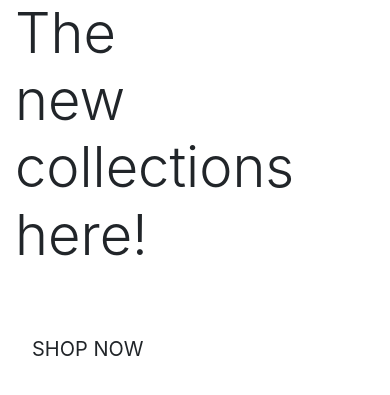
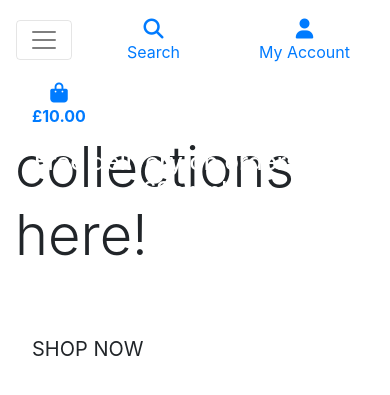
Before and after one commit to Matt-Wilshaw/fabric-focus, a Django app: template home/templates/home/index.html in a window 390 px wide. Shown: the top 395 px of the page. Run offline with Django 3.2, Linux system fonts and the light colour scheme; the template is opened without the code that fills it: most values are stand-ins (such as "Sample title", 1, 10 or a date in 2020); some libraries are stand-ins or nearby versions.

Commit message:
Added mobile header and main navnar

```diff
--- a/templates/base.html
+++ b/templates/base.html
@@ -17,21 +17,14 @@
   {% block corecss %}
   <link rel="stylesheet" href="https://stackpath.bootstrapcdn.com/bootstrap/4.4.1/css/bootstrap.min.css"
     integrity="sha384-Vkoo8x4CGsO3+Hhxv8T/Q5PaXtkKtu6ug5TOeNV6gBiFeWPGFN9MuhOf23Q9Ifjh" crossorigin="anonymous">
-  <link rel="preconnect" href="https://fonts.googleapis.com">
-  <link rel="preconnect" href="https://fonts.gstatic.com" crossorigin>
-  <link
-    href="https://fonts.googleapis.com/css2?family=Lato:ital,wght@0,100;0,300;0,400;0,700;0,900;1,100;1,300;1,400;1,700;1,900&display=swap"
-    rel="stylesheet">
+  <link rel="stylesheet" href="https://fonts.googleapis.com/css?family=Lato&display=swap">
   <link rel="stylesheet" href="{% static 'css/base.css' %}">
   {% endblock %}
 
   {% block extra_css %}
   {% endblock %}
 
-  {% block corejs %}
-  {% comment %}Core JS moved to the end of the body for non-blocking load. Override this block in child templates if
-  needed.{% endcomment %}
-  {% endblock %}
+
 
   {% block extra_js %}
   {% endblock %}
@@ -91,15 +84,30 @@
                 <div><i class="fas fa-shopping-bag fa-lg"></i></div>
                 <p class="my-0">
                   {% if grand_total %}
-                  ${{ grand_total|floatformat:2 }}
+                  £{{ grand_total|floatformat:2 }}
                   {% else %}
-                  $0.00
+                  £0.00
                   {% endif %}
                 </p>
               </div>
             </a>
           </li>
         </ul>
+      </div>
+    </div>
+    <div class="row bg-white">
+      <nav class="navbar navbar-expand-lg navbar-light w-100">
+        <button class="navbar-toggler" type="button" data-toggle="collapse" data-target="#main-nav"
+          aria-controls="main-nav" aria-expanded="false" aria-label="Toggle navigation">
+          <span class="navbar-toggler-icon"></span>
+        </button>
+        {% include 'includes/mobile-top-header.html' %}
+        {% include 'includes/main-nav.html' %}
+      </nav>
+    </div>
+    <div id="delivery-banner" class="row text-center">
+      <div class="col bg-black text-white">
+        <h4 class="logo-font my-1">Free delivery on orders over £{{ free_shipping_threshold }}!</h4>
       </div>
     </div>
   </header>
--- /dev/null
+++ b/templates/includes/main-nav.html
@@ -0,0 +1,50 @@
+<div class="collapse navbar-collapse" id="main-nav">
+    <ul class="navbar-nav w-auto mx-auto">
+        <li class="nav-item dropdown">
+            <a class="logo-font font-weight-bold nav-link text-black mr-5" href="#" id="all-products-link" data-toggle="dropdown" aria-haspopup="true" aria-expanded="false">
+                All Products
+            </a>
+            <div class="dropdown-menu border-0" aria-labelledby="all-products-link">
+                <a href="" class="dropdown-item">By Price</a>
+                <a href="" class="dropdown-item ">By Rating</a>
+                <a href="" class="dropdown-item ">By Category</a>
+                <a href="" class="dropdown-item">All Products</a>
+            </div>
+        </li>
+
+        <li class="nav-item dropdown">
+            <a class="logo-font font-weight-bold nav-link text-black mr-5" href="#" id="clothing-link" data-toggle="dropdown" aria-haspopup="true" aria-expanded="false">
+                Clothing
+            </a>
+            <div class="dropdown-menu border-0" aria-labelledby="clothing-link">
+                <a href="" class="dropdown-item">Activewear &amp; Essentials</a>
+                <a href="" class="dropdown-item">Jeans</a>
+                <a href="" class="dropdown-item">Shirts</a>
+                <a href="" class="dropdown-item">All Clothing</a>
+            </div>
+        </li>
+
+        <li class="nav-item dropdown">
+            <a class="logo-font font-weight-bold nav-link text-black mr-5" href="#" id="homeware-link" data-toggle="dropdown" aria-haspopup="true" aria-expanded="false">
+                Homeware
+            </a>
+            <div class="dropdown-menu border-0" aria-labelledby="homeware-link">
+                <a href="" class="dropdown-item">Bed &amp; Bath</a>
+                <a href="" class="dropdown-item">Kitchen &amp; Dining</a>
+                <a href="" class="dropdown-item">All Homeware</a>
+            </div>
+        </li>
+
+        <li class="nav-item dropdown">
+            <a class="logo-font font-weight-bold nav-link text-black" href="#" id="specials-link" data-toggle="dropdown" aria-haspopup="true" aria-expanded="false">
+                Special Offers
+            </a>
+            <div class="dropdown-menu border-0" aria-labelledby="specials-link">
+                <a href="" class="dropdown-item">New Arrivals</a>
+                <a href="" class="dropdown-item">Deals</a>
+                <a href="" class="dropdown-item">Clearance</a>
+                <a href="" class="dropdown-item">All Specials</a>
+            </div>
+        </li>
+    </ul>
+</div>
--- /dev/null
+++ b/templates/includes/mobile-top-header.html
@@ -0,0 +1,56 @@
+<li class="list-inline-item">
+    <a class="text-black nav-link d-block d-lg-none" href="#" id="mobile-search" data-toggle="dropdown" aria-haspopup="true" aria-expanded="false">
+        <div class="text-center">
+            <div><i class="fas fa-search fa-lg"></i></div>
+            <p class="my-0">Search</p>
+        </div>
+    </a>
+    <div class="dropdown-menu border-0 w-100 p-3 rounded-0 my-0" aria-labelledby="mobile-search">
+        <form class="form" method="GET" action="">
+            <div class="input-group w-100">
+                <input class="form-control border border-black rounded-0" type="text" name="q" placeholder="Search our site">
+                <div class="input-group-append">
+                    <button class="form-control form-control btn btn-black border border-black rounded-0" type="submit">
+                        <span class="icon">
+                            <i class="fas fa-search"></i>
+                        </span>
+                    </button>
+                </div>
+            </div>
+        </form>
+    </div>
+</li>
+<li class="list-inline-item dropdown">
+    <a class="text-black nav-link d-block d-lg-none" href="#" id="user-options" data-toggle="dropdown" aria-haspopup="true" aria-expanded="false">
+        <div class="text-center">
+            <div><i class="fas fa-user fa-lg"></i></div>
+            <p class="my-0">My Account</p>
+        </div>
+    </a>
+    <div class="dropdown-menu border-0" aria-labelledby="user-options">
+        {% if request.user.is_authenticated %}
+            {% if request.user.is_superuser %}
+                <a href="{% url 'account_logout' %}" class="dropdown-item">Product Management</a>
+            {% endif %}
+            <a href="" class="dropdown-item">My Profile</a>
+            <a href="{% url 'account_logout' %}" class="dropdown-item">Logout</a>
+        {% else %}
+            <a href="{% url 'account_signup' %}" class="dropdown-item">Register</a>
+            <a href="{% url 'account_login' %}" class="dropdown-item">Login</a>
+        {% endif %}
+    </div>
+</li>
+<li class="list-inline-item">
+    <a class="{% if grand_total %}text-primary font-weight-bold{% else %}text-black{% endif %} nav-link d-block d-lg-none" href="">
+        <div class="text-center">
+            <div><i class="fas fa-shopping-bag fa-lg"></i></div>
+            <p class="my-0">
+                {% if grand_total %}
+                    £{{ grand_total|floatformat:2 }}
+                {% else %}
+                    £0.00
+                {% endif %}
+            </p>
+        </div>
+    </a>
+</li>
```
Also changed, not shown: home/views.py (+2 -6 lines).
